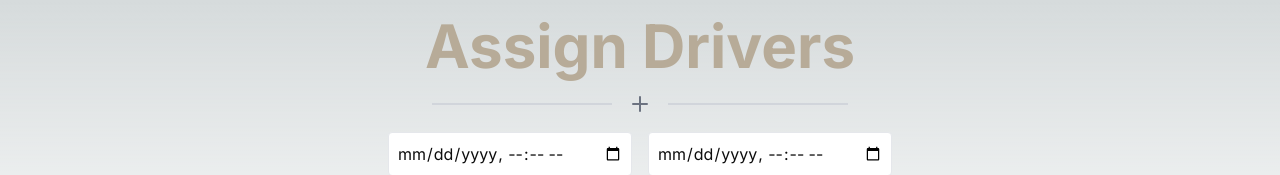
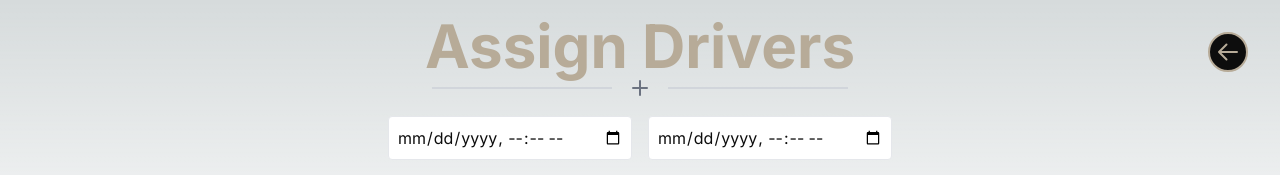
Before and after one commit to arduR-O/motorq, a Next.js app: page /manager/assign in a window 1280 px wide. Shown: the top 175 px of the page. Built offline with nearby package versions, Linux system fonts and the light colour scheme; no server answers; the database is empty.

Commit message:
feat: added back button

```diff
--- a/src/app/driver/home/page.js
+++ b/src/app/driver/home/page.js
@@ -10,7 +10,7 @@ const HomeContent = () => {
 
   return (
           <main className="min-h-screen min-w-screen flex flex-col justify-center items-center gap-2">
-              <Header content="Driver Home" />
+              <Header content="Driver Home" showBackButton={false}/>
               <div className="flex flex-col h-[55vh] w-[25vw] justify-evenly border-4 border-grey rounded-3xl items-center">
                   <Link href={`/driver/requests?driverId=${encodeURIComponent(driverId)}`}>
                       <OrgButton content="View Requests" />
--- a/src/app/driver/page.js
+++ b/src/app/driver/page.js
@@ -32,7 +32,7 @@ export default function Home() {
   return (
     <main className="min-h-screen min-w-screen flex flex-col justify-center items-center gap-2">
       <div className="flex flex-col items-center gap-5">
-        <Header content={"Driver Login"} />
+        <Header content={"Driver Login"} showBackButton={false}/>
       </div>
       <div
         className={`flex items-center p-4 mb-4 text-sm text-orange rounded-lg bg-yellow-50 dark:bg-black dark:text-grey border-2 border-orange`}
--- a/src/app/driver/requests/page.js
+++ b/src/app/driver/requests/page.js
@@ -4,6 +4,7 @@ import { useSearchParams } from "next/navigation";
 import { Suspense } from "react";
 import Header from "@/components/Header";
 import { motion } from "framer-motion";
+// import BackButton from "@/components/BackButton";
 
 const RequestsContent = () => {
   const [requests, setRequests] = useState([]);
@@ -58,6 +59,7 @@ const RequestsContent = () => {
 
   return (
     <div className="p-4 flex flex-col gap-4 items-center">
+      {/* <BackButton /> */}
       <Header content="Manage Requests" />
       {requests.length === 0 && (
         <p className="m-auto uppercase text-[16px] md:text-[12px] mx-[13%] md:mx-[10%] text-[#B7AB98] mb-2 tracking-[7px]">
--- a/src/app/driver/schedule/page.js
+++ b/src/app/driver/schedule/page.js
@@ -34,10 +34,28 @@ const ScheduleContent = () => {
             <div className="animate-spin rounded-full h-32 w-32 border-t-2 border-b-2 border-gray-900"></div>
         </div>;
     }
+
+    // Check if driver data exists before rendering
+    if (!driver) {
         return (
-        <main className="min-h-screen min-w-screen flex flex-col justify-start items-center gap-5 py-5">
+            <main className="min-h-screen min-w-screen flex flex-col justify-start items-center gap-5 py-5 relative">
                 <Header content="Driver Schedule" />
-            {driver.assignments.length === 0? <div className="mx-auto uppercase text-[16px] md:text-[12px]  md:mx-[10%] text-[#B7AB98] mb-2 tracking-[7px]">No assignments found.</div> :(<div className="overflow-x-auto">
+                <div className="mx-auto uppercase text-[16px] md:text-[12px] md:mx-[10%] text-[#B7AB98] mb-2 tracking-[7px]">
+                    No driver data found.
+                </div>
+            </main>
+        );
+    }
+
+    return (
+        <main className="min-h-screen min-w-screen flex flex-col justify-start items-center gap-5 py-5 relative">
+            <Header content="Driver Schedule" />
+            {(!driver.assignments || driver.assignments.length === 0) ?
+                <div className="mx-auto uppercase text-[16px] md:text-[12px] md:mx-[10%] text-[#B7AB98] mb-2 tracking-[7px]">
+                    No assignments found.
+                </div>
+                : (
+                <div className="overflow-x-auto">
                     <table className="w-full text-left border-collapse">
                         <thead>
                             <tr className="bg-gray-200">
@@ -78,8 +96,8 @@ const ScheduleContent = () => {
                             ))}
                         </tbody>
                     </table>
-            </div>)}
-
+                </div>
+            )}
         </main>
     );
 }
@@ -89,4 +107,5 @@ const Schedule = () => (
         <ScheduleContent />
     </Suspense>
 );
+
 export default Schedule;
--- a/src/app/manager/home/page.jsx
+++ b/src/app/manager/home/page.jsx
@@ -4,9 +4,8 @@ import OrgButton from "@/components/OrgButton";
 import Header from "@/components/Header";
 const Home = () => {
     return (
-
         <main className="min-h-screen min-w-screen flex flex-col justify-center items-center gap-2">
-        <Header content="Manager Home" />
+        <Header content="Manager Home" showBackButton={false}/>
         <div className="flex flex-col h-[55vh] w-[25vw] justify-evenly border-4 border-grey rounded-3xl items-center">
             <div className="w-48 h-20 flex justify-center items-center">
                 <Link href="/manager/create">
--- a/src/app/manager/page.js
+++ b/src/app/manager/page.js
@@ -31,7 +31,7 @@ export default function Home() {
   return (
     <main className="min-h-screen min-w-screen flex flex-col justify-center items-center gap-2">
       <div className="flex flex-col items-center gap-5">
-      <Header content={"Manager Login"} />
+      <Header content={"Manager Login"} showBackButton={false}/>
       </div>
       <div
         className={`flex items-center p-4 mb-4 text-sm text-orange rounded-lg bg-yellow-50 dark:bg-black dark:text-grey border-2 border-orange`}
--- a/src/app/page.js
+++ b/src/app/page.js
@@ -9,7 +9,7 @@ const Page = () => {
   return (
     <div className="min-h-screen min-w-screen flex flex-col justify-center items-center gap-10">
       <div className="w-[25vw] flex flex-col items-center">
-      <Header content={"Role"}/>
+      <Header content={"Role"} showBackButton={false}/>
       </div>
       <div className="flex flex-col h-[40vh] w-[25vw] justify-evenly border-8 border-grey rounded-3xl">
         <div className="flex flex-col m-auto gap-10 items-center">
--- /dev/null
+++ b/src/components/BackButton.js
@@ -0,0 +1,26 @@
+"use client";
+import { useRouter } from "next/navigation";
+import { motion } from "framer-motion";
+
+const BackButton = ({ className = "" }) => {
+  const router = useRouter();
+
+  return (
+    <div className={`absolute top-4 right-4 flex items-center justify-center ${className}`}>
+      <motion.button
+        className={`text-grey rounded-full border-2 border-grey w-10 h-10 flex items-center justify-center hover:bg-[#de4c2c] hover:border-4 hover:text-black hover:font-bold bg-[#0d0d0d] hover:border-[#de4c2c]`}
+        whileTap={{ scale: 0.9 }}
+        whileHover={{ scale: 1.1 }}
+        onClick={() => router.back()}
+        style={{ transformOrigin: 'center', transformStyle: 'preserve-3d' }}
+        aria-label="Go back"
+      >
+        <svg xmlns="http://www.w3.org/2000/svg" fill="none" viewBox="0 0 24 24" strokeWidth={2} stroke="currentColor" className="w-6 h-6">
+          <path strokeLinecap="round" strokeLinejoin="round" d="M10.5 19.5L3 12m0 0l7.5-7.5M3 12h18" />
+        </svg>
+      </motion.button>
+    </div>
+  );
+};
+
+export default BackButton;
--- a/src/components/Header.js
+++ b/src/components/Header.js
@@ -1,6 +1,11 @@
-const Header = ({ content }) => {
+"use client";
+import BackButton from "@/components/BackButton";
+
+const Header = ({ content, showBackButton = true }) => {
   return (
-    <>
+    <div className="w-full flex flex-col items-center relative">
+      {showBackButton && <BackButton />}
+
       <h1 className="text-6xl font-bold text-[#B7AB98] ">{content}</h1>
 
       <div className="w-1/3 flex items-center justify-center">
@@ -23,7 +28,7 @@ const Header = ({ content }) => {
         </div>
         <div className="flex-grow h-0.5 bg-gray-300 dark:bg-gray-700"></div>
       </div>
-    </>
+    </div>
   );
 };
 
```
Lines whose indentation alone changed are shown as unchanged.
